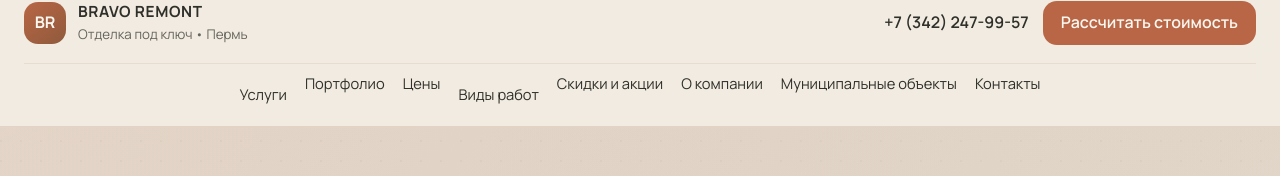
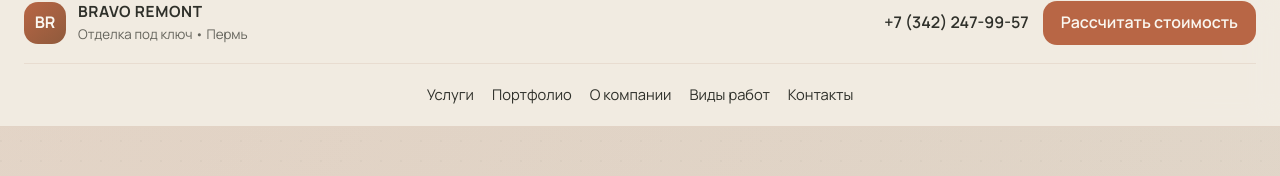
Before and after one commit to whi600/bravo-proect-fresh, a Vue app: page / in a window 1280 px wide. Shown: the top 176 px of the page. Built offline with nearby package versions, Linux system fonts and the light colour scheme.

Commit message:
fix: align header menu items

```diff
--- a/src/components/SiteHeader.vue
+++ b/src/components/SiteHeader.vue
@@ -76,10 +76,7 @@ const workMenu = [
 
 const navItems = [
   { label: 'Портфолио', href: '/#cases' },
-  { label: 'Цены', href: '/#estimate' },
-  { label: 'Скидки и акции', href: '/#lead-end' },
   { label: 'О компании', href: '/#faq' },
-  { label: 'Муниципальные объекты', href: '/#cases' },
   { label: 'Контакты', href: '/#lead-end' },
 ]
 
--- a/src/styles/main.css
+++ b/src/styles/main.css
@@ -192,6 +192,7 @@ a {
 .main-nav {
   display: inline-flex;
   flex-wrap: wrap;
+  align-items: stretch;
   justify-content: center;
   order: 3;
   width: 100%;
@@ -205,14 +206,16 @@ a {
   font-size: 0.92rem;
 }
 
-.nav-dropdown {
-  position: relative;
-}
-
+.main-nav > a,
 .nav-dropdown > a {
   display: inline-flex;
   align-items: center;
   min-height: 44px;
+  line-height: 1;
+}
+
+.nav-dropdown {
+  position: relative;
 }
 
 .mega-menu {
```
